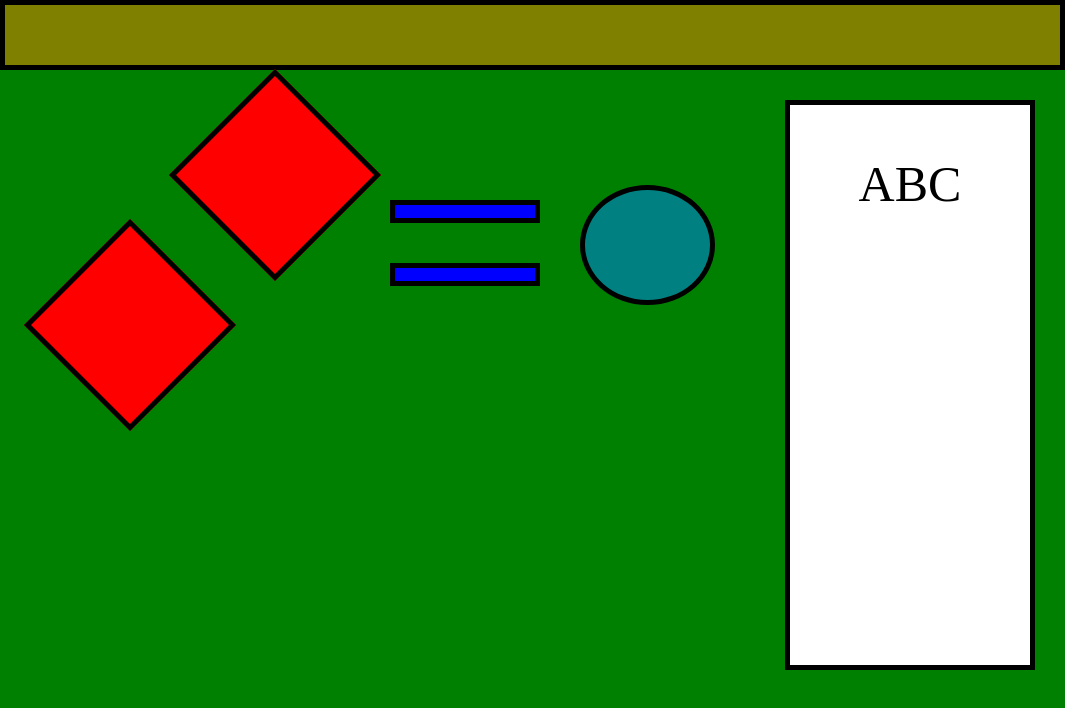
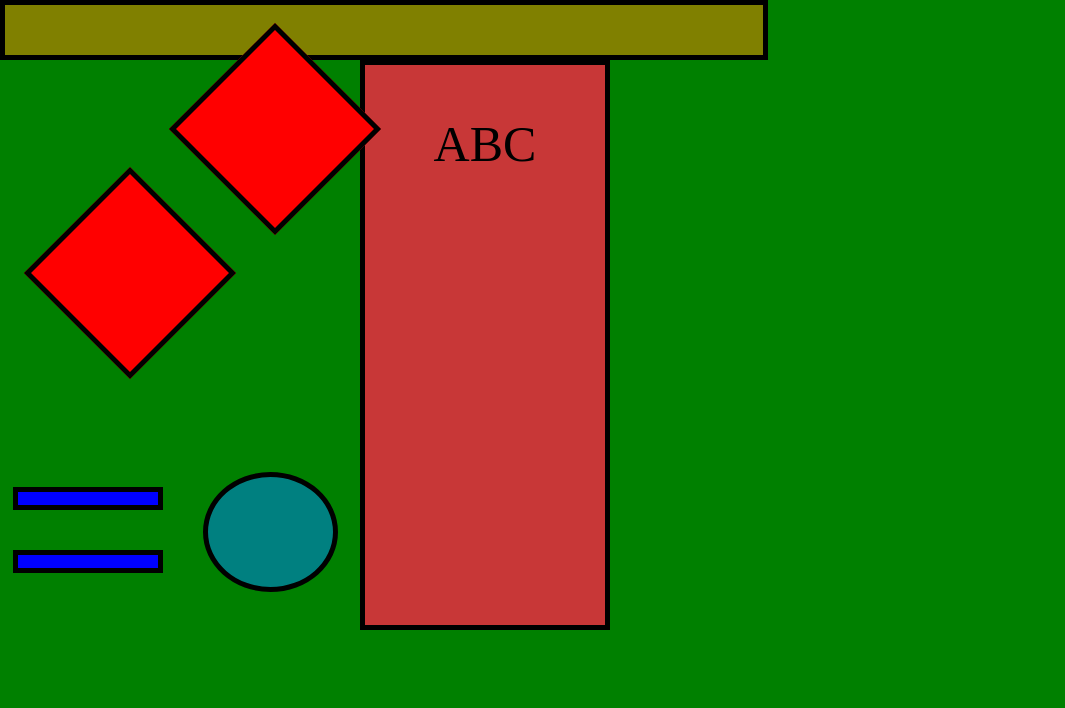
Before and after one commit to AgaNowacka/task, a plain HTML site: page index.html in a window 768 px wide. Shown: the whole page, 1065 px wide, since content can reach past the window. Drawn offline with Linux system fonts and the light colour scheme.

Commit message:
added media queries for 584-900px;

```diff
--- a/style.css
+++ b/style.css
@@ -23,19 +23,40 @@ body {
     grid-row-gap: 0px;
 }
 
+@media screen (min-width: 584px) and (max-width: 900px) {
+    .main {
+        grid-template-columns: repeat(2, 1fr);
+        grid-template-rows: 1fr repeat(2, 3fr);
+
+    }
+}
+
 .header {
     grid-area: 1 / 1 / 2 / 4;
     height: 70px;
     background-color: rgb(128, 128, 0);
     border: 5px solid black;
 
+}
 
+@media (min-width: 584px) and (max-width: 900px) {
+    .header {
+
+        height: 60px;
+    }
 }
 
 .sectionOne {
     grid-area: 2 / 1 / 3 / 2;
     margin-top: 30px;
 
+}
+
+@media (min-width: 584px) and (max-width: 900px) {
+    .sectionOne {
+        margin-top: 0;
+        grid-area: 2 / 1 / 3 / 2;
+    }
 }
 
 
@@ -46,6 +67,13 @@ body {
     background-color: rgb(255, 0, 0);
     border: 5px solid black;
 
+}
+
+@media (min-width: 584px) and (max-width: 900px) {
+    .sectionOne__element {
+        margin-top: -6px;
+
+    }
 }
 
 .sectionOne__element:nth-child(1) {
@@ -62,6 +90,14 @@ body {
     margin: 30px;
     display: flex;
     justify-content: center;
+}
+
+@media (min-width: 584px) and (max-width: 900px) {
+    .sectionTwo {
+
+        grid-area: 3 / 1 / 4 / 2;
+        margin: 0;
+    }
 }
 
 .sectionTwo__elementRectangle {
@@ -103,13 +139,27 @@ body {
 
 }
 
+@media (min-width: 584px) and (max-width: 900px) {
+    .sectionThree {
+
+        grid-area: 2 / 2 / 4 / 3;
+        margin: 0;
+    }
+}
+
 .sectionThree__element {
     width: 250px;
     height: 570px;
     background-color: rgb(255, 255, 255);
     border: 5px solid black;
 
+}
 
+@media (min-width: 584px) and (max-width: 900px) {
+    .sectionThree__element {
+        background-color: rgb(200, 55, 55);
+
+    }
 }
 
 .textArea {
```
